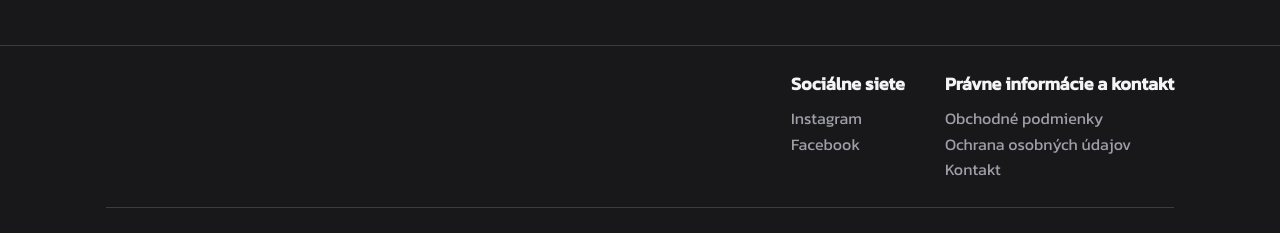
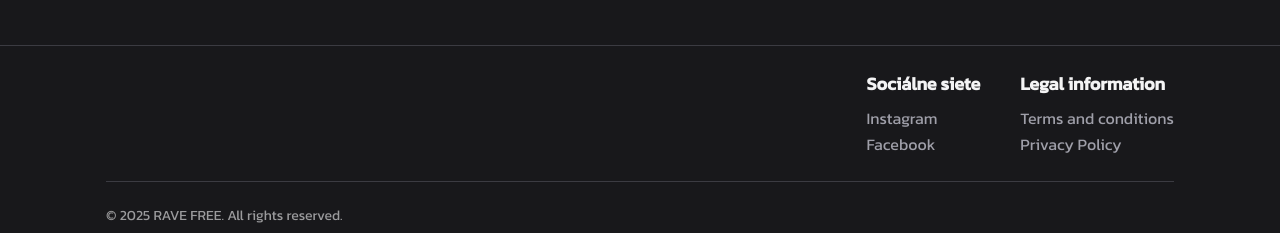
Before and after one commit to comitas-sro/ravefree-website, a Next.js app: page / in a window 1280 px wide. Shown: the part 603-836 px from the top of the page. Built offline with nearby package versions, Linux system fonts and the light colour scheme.

Commit message:
Link ToS and PP to correct pages

```diff
--- a/src/app/components/common/Footer.tsx
+++ b/src/app/components/common/Footer.tsx
@@ -1,17 +1,20 @@
+import Link, { LinkProps } from 'next/link';
 import { ComponentProps } from 'react';
 
-interface FooterLinkProps extends Omit<ComponentProps<'a'>, 'className'> {
-  isExternal?: boolean;
-}
-
-function FooterLink({ isExternal = false, ...props }: FooterLinkProps) {
+function ExternalFooterLink(props: Omit<ComponentProps<'a'>, 'className'>) {
   return (
     <a
       className="text-base-400 hover:text-base-100 mr-auto transition"
-      target={isExternal ? '_blank' : undefined}
-      rel={isExternal ? 'noopener noreferrer' : undefined}
+      target="_blank"
+      rel="noopener noreferrer"
       {...props}
     />
+  );
+}
+
+function FooterLink<T>(props: Omit<LinkProps<T>, 'className'>) {
+  return (
+    <Link className="text-base-400 hover:text-base-100 transition" {...props} />
   );
 }
 
@@ -22,30 +25,19 @@
         <div className="flex w-full flex-col justify-end gap-4 sm:flex-row sm:gap-10">
           <div className="flex flex-col">
             <p className="mt-6 mb-2 text-lg font-semibold">Sociálne siete</p>
-            <FooterLink
-              href="https://www.instagram.com/ravefree.sk?igsh=bGN2OXI1dmR1cDJs&utm_source=qr"
-              isExternal
-            >
+            <ExternalFooterLink href="https://www.instagram.com/ravefree.sk?igsh=bGN2OXI1dmR1cDJs&utm_source=qr">
               Instagram
-            </FooterLink>
-            <FooterLink
-              href="https://www.facebook.com/share/1Ys38N6RKo/?mibextid=wwXIfr"
-              isExternal
-            >
+            </ExternalFooterLink>
+            <ExternalFooterLink href="https://www.facebook.com/share/1Ys38N6RKo/?mibextid=wwXIfr">
               Facebook
-            </FooterLink>
+            </ExternalFooterLink>
           </div>
           <div className="flex flex-col">
-            <p className="mt-6 mb-2 text-lg font-semibold">
-              Právne informácie a kontakt
-            </p>
-            <FooterLink href="obchodne-podmienky.html">
-              Obchodné podmienky
+            <p className="mt-6 mb-2 text-lg font-semibold">Legal information</p>
+            <FooterLink href="/terms-and-conditions">
+              Terms and conditions
             </FooterLink>
-            <FooterLink href="ochrana-osobnych-udajov.html">
-              Ochrana osobných údajov
-            </FooterLink>
-            <FooterLink href="kontakt.html">Kontakt</FooterLink>
+            <FooterLink href="/privacy-policy">Privacy Policy</FooterLink>
           </div>
         </div>
         <hr className="border-base-600/60 my-6" />
```
